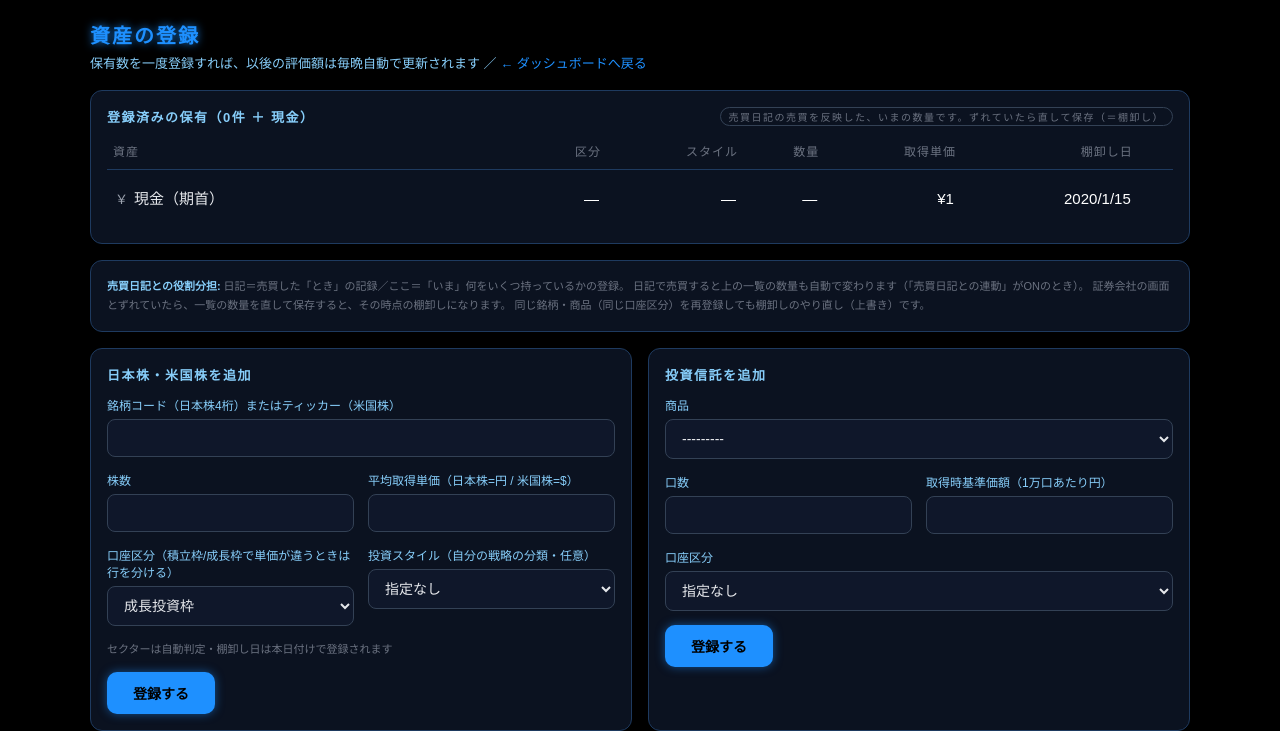
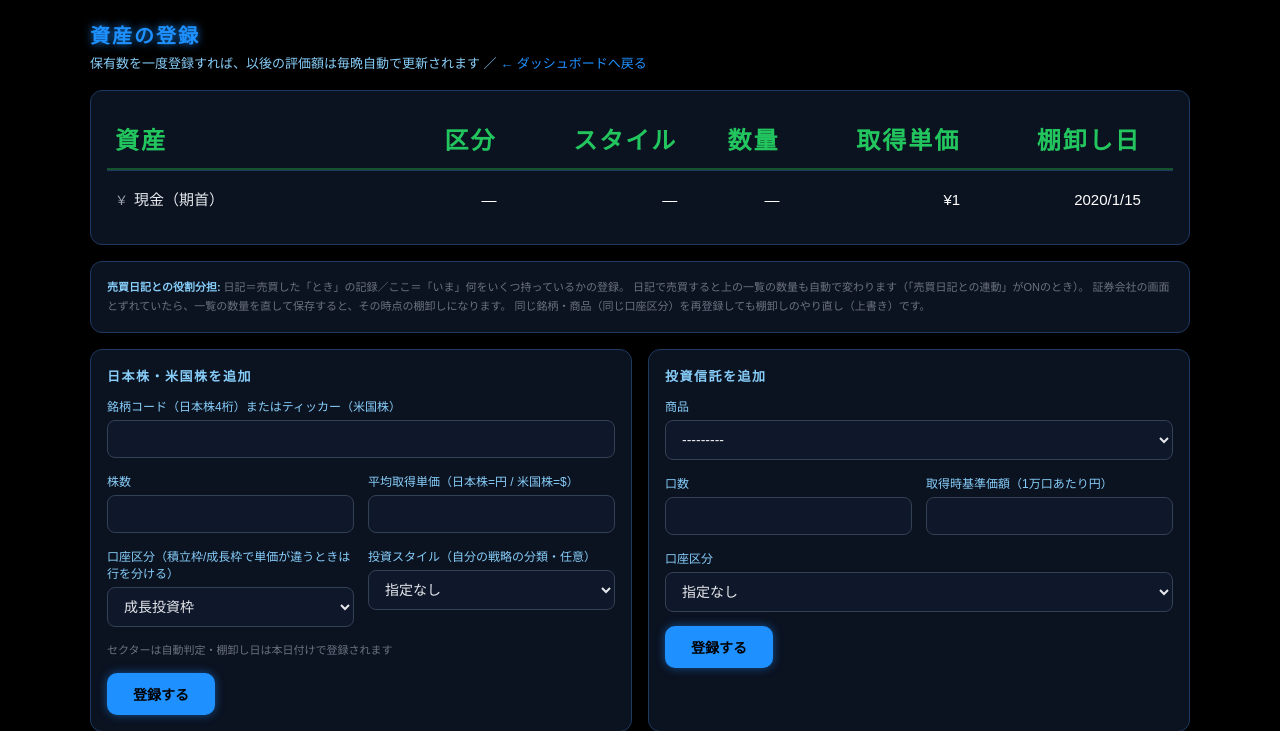
Before and after one commit to hideonSOS/web_analize, a Django app: page /portfolio/register/ in a window 1280 px wide. Shown: the part 131-862 px from the top of the page. Run offline with Django 5.2, Linux system fonts and the light colour scheme; a user stored in the database is signed in; tables that the repository leaves empty hold one stand-in row (values such as "Sample post"); data that the repository does not hold is empty.

Commit message:
登録画面の保有一覧: 見出し行を削除・列見出しを緑24pxで枠内固定・表だけ縦スクロール
Co-Authored-By: Claude Opus 5.5 <noreply@anthropic.com>

```diff
--- a/portfolio/static/portfolio/css/portfolio.css
+++ b/portfolio/static/portfolio/css/portfolio.css
@@ -328,7 +328,8 @@ table.pf-stack-legend{ width:100%; border-collapse:collapse; font-size:13px; }
 
 /* 登録画面の「登録済みの保有」（棚卸しで一番使う表）: 行の高さ約2倍・文字を大きく（2026-09-27 ユーザー指示） */
 table.pf-reg-table{ font-size:15px; min-width:760px; }
-table.pf-reg-table th{ font-size:12px; padding-bottom:10px; }
+table.pf-reg-table th{ font-size:24px; color:#22c55e; font-weight:bold; letter-spacing:2px; padding:14px 8px;
+  position:sticky; top:0; z-index:2; background:#0b1220; box-shadow:inset 0 -2px 0 #14532d; }
 table.pf-reg-table td{ padding:18px 8px; vertical-align:middle; }
 table.pf-reg-table td:first-child{ font-size:15px; color:#e5e7eb; white-space:normal; min-width:180px; line-height:1.4; }
 table.pf-reg-table .pf-code{ font-size:13px; color:#9ca3af; }
@@ -340,3 +341,5 @@ table.pf-reg-table .pf-code{ font-size:13px; color:#9ca3af; }
 .pf-reg-save:hover{ background:rgba(30,144,255,.1); }
 .pf-reg-del{ background:none; border:none; cursor:pointer; font-size:14px; color:#f87171; padding:9px 8px; }
 table.pf-reg-table .pf-diary-delta{ font-size:12px; }
+/* 表だけをスクロールさせる枠（縦スクロールバーは右端・見出しは枠の上端に固定） */
+.pf-reg-scroll{ max-height:72vh; overflow:auto; scrollbar-color:#1e3a5f #0b1220; }
--- a/portfolio/templates/portfolio/register.html
+++ b/portfolio/templates/portfolio/register.html
@@ -20,11 +20,8 @@
     数量・取得単価は日記を反映した「いま」の値（register_current_values）。保存＝その時点の棚卸し。
   {% endcomment %}
   <div class="pf-card">
-    <h2>登録済みの保有（{{ holding_count }}件
-      {% if setting.baseline_cash %} ＋ 現金{% endif %}）
-      <span class="pf-hint">{% if setting.link_diary_to_holdings %}売買日記の売買を反映した、いまの数量です。ずれていたら直して保存（＝棚卸し）{% else %}日記との連動はOFF（登録した数量のまま）{% endif %}</span></h2>
     {% if holdings or diary_only or setting.baseline_cash %}
-    <div class="pf-scroll">
+    <div class="pf-reg-scroll">
       <table class="pf-table num pf-reg-table">
         <tr><th>資産</th><th>区分</th><th>スタイル</th><th>数量</th><th>取得単価</th><th>棚卸し日</th><th></th></tr>
         {% comment %}
```
